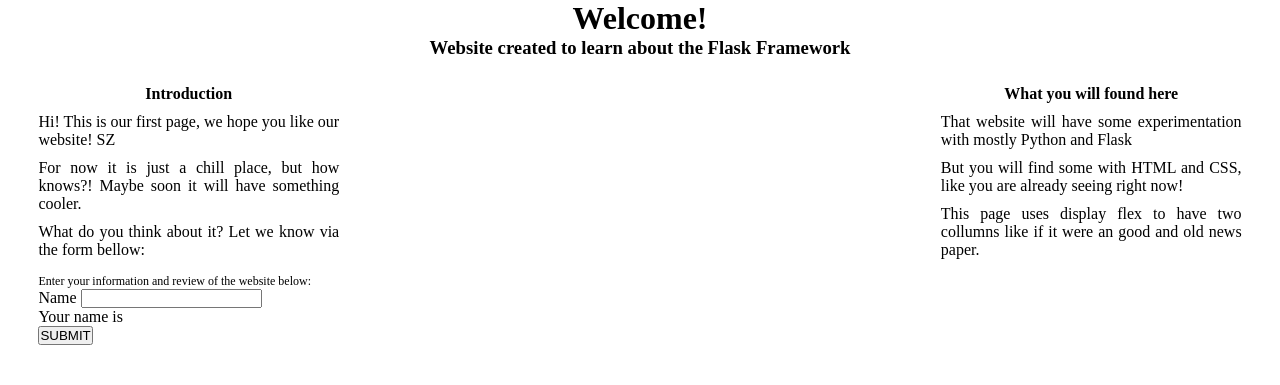
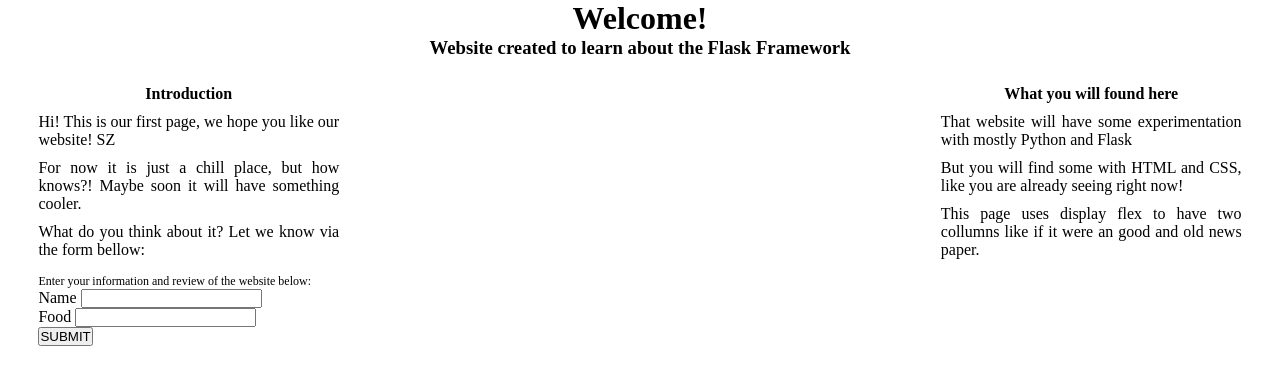
Before and after one commit to NeoArte/FlaskStudies, a Flask app: page / in a window 1280 px wide. Shown: the top 385 px of the page. Run offline with Flask 2, Linux system fonts and the light colour scheme.

Commit message:
Using jinja2 to show the name and food that were entered in index.html

```diff
--- a/GettingTechnical/app.py
+++ b/GettingTechnical/app.py
@@ -9,11 +9,14 @@ app = Flask(__name__)
 @app.route('/', methods=['GET', 'POST'])
 def index():
     name = ''
+    food = ''
     if request.method == "POST" and 'username' in request.form:
-        name = request.form.get('username')
+        name = request.form.get('username') # Recovering a variable from POST (form) is pretty straight forward, just use get() in request.form with the var name
+        food = request.form.get('food')
 
     return render_template("index.html", # Flask looks for the 'template' folder and then renders the 'index.html' file found there
-                            name=name)
+                            name=name,
+                            food=food)
 
 @app.route('/login')
 def login():
--- a/GettingTechnical/templates/index.html
+++ b/GettingTechnical/templates/index.html
@@ -25,7 +25,11 @@
             <form method="POST" action="/">
                 <label for="name">Name</label>
                 <input type="text" id='name' name="username"><br>
-                <p>Your name is {{name}}</p>
+                <label for="name">Food</label>
+                <input type="text" id='food' name="food"><br>
+                {% if name and food%}
+                    <p>Your name is {{name}} and your favorite food is {{food}}</p>
+                {% endif %}
                 <button type="submit">SUBMIT</button>
             </form>
         </div>
```
